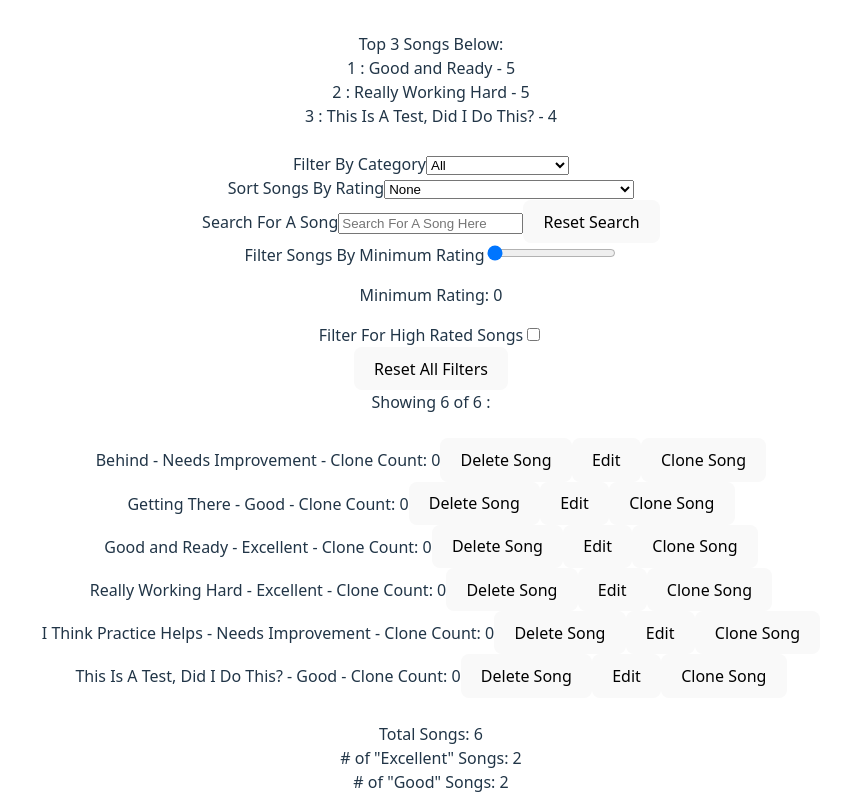
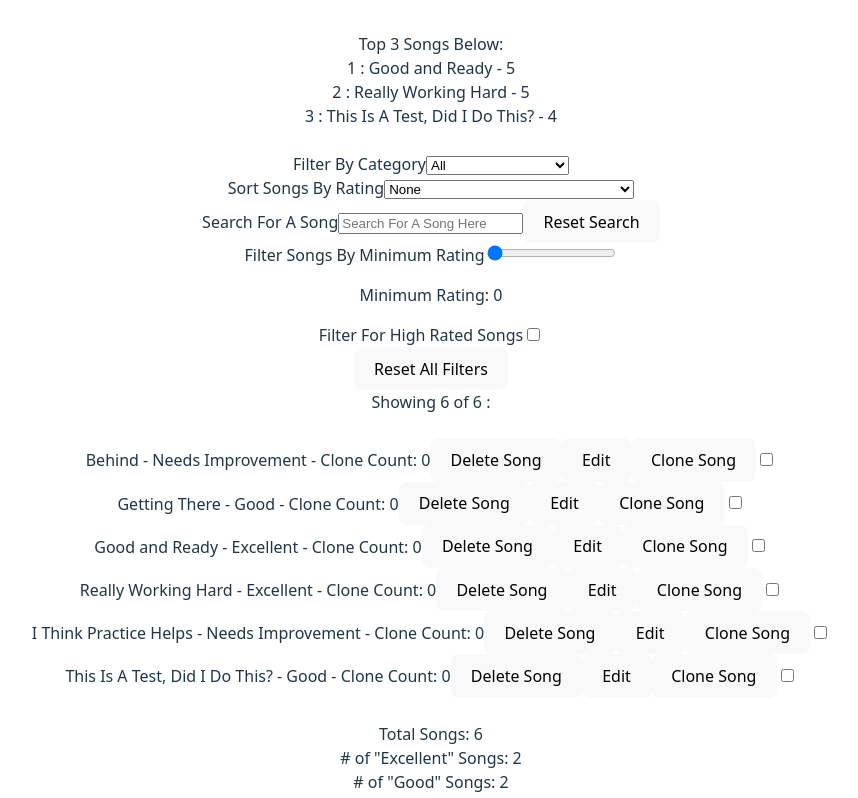
Before and after one commit to doshima2024/song-rating-practice-app, a React (Vite) app: page / in a window 1280 px wide. Shown: the top 798 px of the page, without its empty margins (209-1067 px from the left). Built offline with nearby package versions, Linux system fonts and the light colour scheme.

Commit message:
feat: add song selection check boxes and wire up toggleSelectedSongs function

```diff
--- a/src/App.jsx
+++ b/src/App.jsx
@@ -43,6 +43,7 @@ function App() {
   const [lastDeleted, setLastDeleted] = useState(null);
   const [userHasPressedDelete, setUserHasPressedDelete] = useState(false);
   const [newRating, setNewRating] = useState('');
+  const [selectedSongIds, setSelectedSongIds] = useState([]);
 
   const undoTimerIdRef = useRef(null);
 
@@ -51,6 +52,18 @@ function App() {
   useEffect(() => {
     localStorage.setItem('Current_Songs_State', JSON.stringify(songs));
   }, [songs]);
+
+  const toggleSelectedSongs = id => {
+    setSelectedSongIds(prev => {
+      if (prev.includes(id)) {
+        return prev.filter(ID => ID !== id);
+      } else {
+        return [...prev, id];
+      }
+    });
+  };
+
+  console.log('Selected Song IDs:', selectedSongIds);
 
   const handleAddSong = (nameText, rating) => {
     let max = 0;
@@ -153,6 +166,8 @@ function App() {
   const totalSongsCount = songs.length;
   const visibleSongsCount = visibleSongs.length;
 
+  console.log('App selectedSongIds:', selectedSongIds); // DEBUG REMOVE!!!
+
   return (
     <>
       <TopSongs songs={top3Songs} />
@@ -182,6 +197,8 @@ function App() {
         searchTerm={searchTerm}
         lastDeleted={lastDeleted}
         handleCloneSong={handleCloneSong}
+        toggleSelectedSongs={toggleSelectedSongs}
+        selectedSongIds={selectedSongIds}
       />
       <br></br>
       <SongStats songs={songs} />
--- a/src/components/SongDisplay.jsx
+++ b/src/components/SongDisplay.jsx
@@ -1,8 +1,5 @@
 import React, { useState } from 'react';
 import { songMessage } from '../utils/songUtils';
-
-// To wire up and usse sortSongs, you need to create a controlled select with a new peice of state sortOrder as the select level value
-// and 'none' "sort-ascending" & 'sort-descending' as the option level values.
 
 export const SongDisplay = ({
   songs,
@@ -14,6 +11,8 @@ export const SongDisplay = ({
   searchTerm,
   lastDeleted,
   handleCloneSong,
+  toggleSelectedSongs,
+  selectedSongIds,
 }) => {
   const [songEditId, setSongEditId] = useState(null);
   const [songEditedName, setSongEditedName] = useState('');
@@ -64,6 +63,11 @@ export const SongDisplay = ({
               <button onClick={() => handleDeleteSong(song.id)}>Delete Song</button>
               <button onClick={() => handleEditClick(song.id, song.name, song.rating)}>Edit</button>
               <button onClick={() => handleCloneSong(song.id)}>Clone Song</button>
+              <input
+                type="checkbox"
+                checked={selectedSongIds.includes(song.id)}
+                onChange={() => toggleSelectedSongs(song.id)}
+              ></input>
             </div>
           ) : (
             <div key={song.id}>
@@ -71,6 +75,11 @@ export const SongDisplay = ({
               <button onClick={() => handleDeleteSong(song.id)}>Delete Song</button>
               <button onClick={() => handleEditClick(song.id, song.name, song.rating)}>Edit</button>
               <button onClick={() => handleCloneSong(song.id)}>Clone Song</button>
+              <input
+                type="checkbox"
+                checked={selectedSongIds.includes(song.id)}
+                onChange={() => toggleSelectedSongs(song.id)}
+              ></input>
             </div>
           )
         ) : (
```
